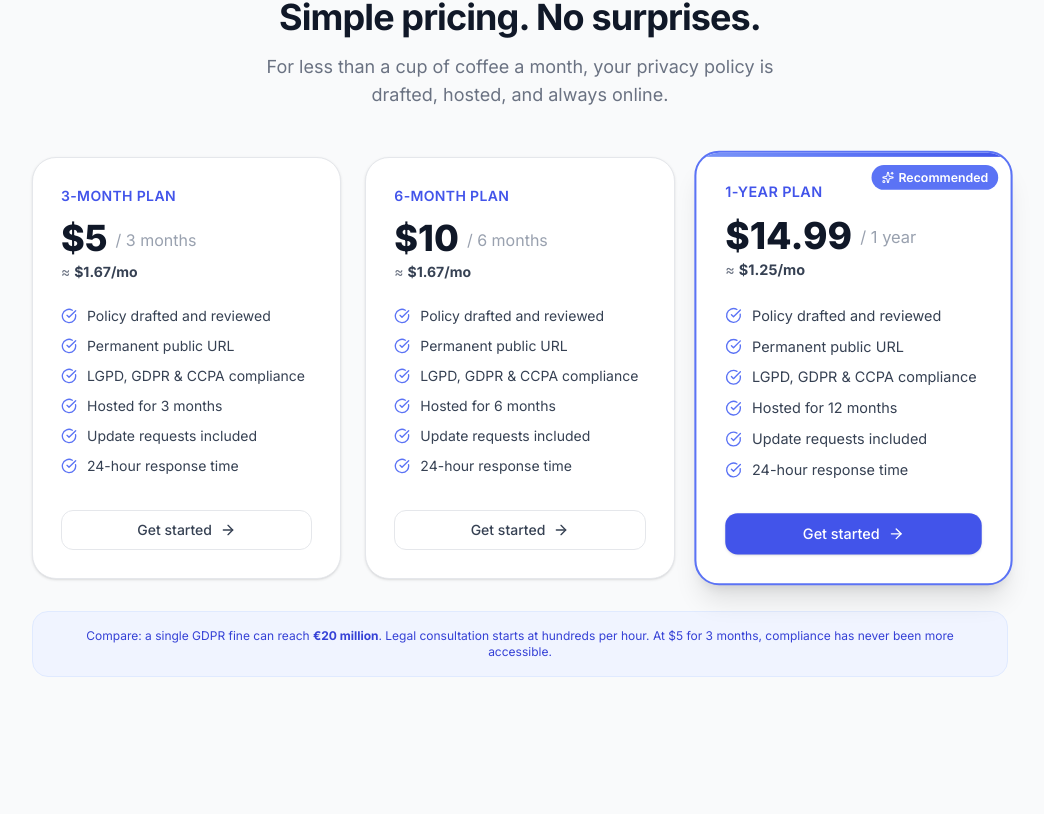
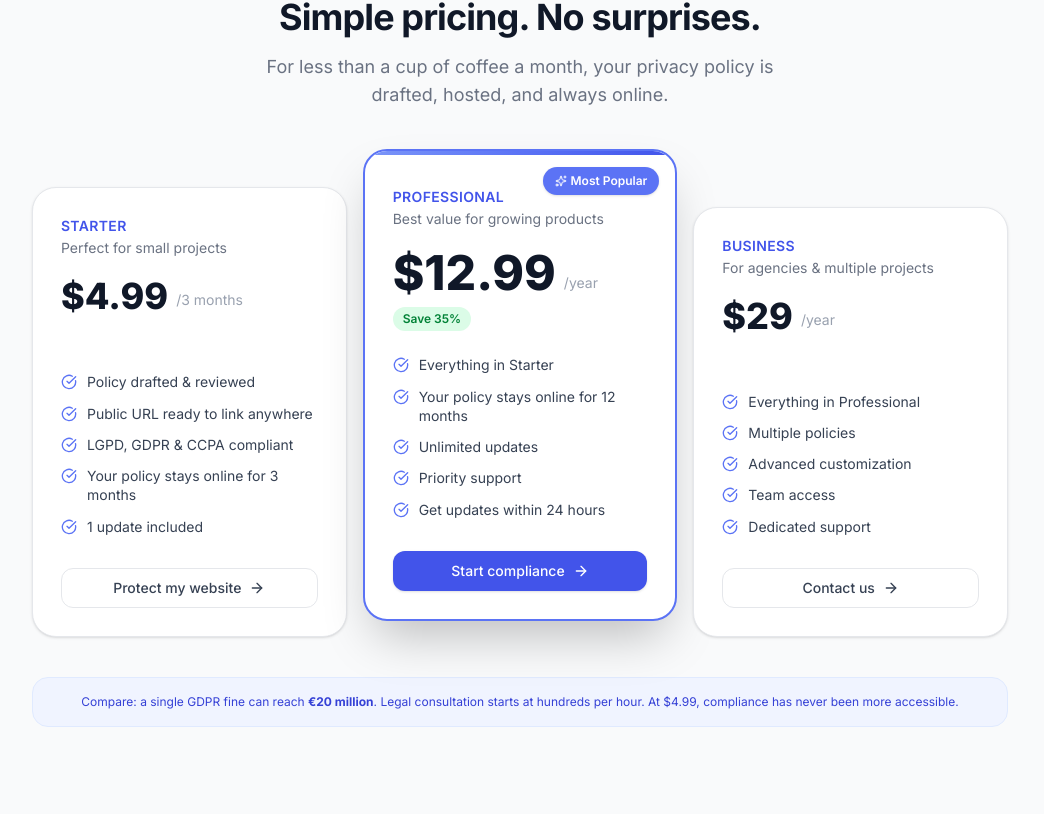
Before and after one commit to Ever-Software/openprivacypolicy, a React (Vite) app: page / in a window 1280 px wide. Shown: the part 3726-4540 px from the top of the page, without its empty margins (120-1164 px from the left). Built offline with nearby package versions, Linux system fonts and the light colour scheme.

Commit message:
update plans

```diff
--- a/src/data/landing.ts
+++ b/src/data/landing.ts
@@ -22,11 +22,14 @@ export interface Testimonial {
 export interface Plan {
   id: string
   label: string
+  subtitle: string
   price: string
   period: string
-  monthly: string
+  savings?: string
   recommended: boolean
+  badge?: string
   features: string[]
+  cta: string
 }
 
 export interface Faq {
@@ -75,59 +78,61 @@ export const TESTIMONIALS: Testimonial[] = [
 
 export const PLANS: Plan[] = [
   {
-    id: '3m',
-    label: '3-Month Plan',
-    price: '$5',
+    id: 'starter',
+    label: 'Starter',
+    subtitle: 'Perfect for small projects',
+    price: '$4.99',
     period: '3 months',
-    monthly: '$1.67/mo',
     recommended: false,
     features: [
-      'Policy drafted and reviewed',
-      'Permanent public URL',
-      'LGPD, GDPR & CCPA compliance',
-      'Hosted for 3 months',
-      'Update requests included',
-      '24-hour response time',
+      'Policy drafted & reviewed',
+      'Public URL ready to link anywhere',
+      'LGPD, GDPR & CCPA compliant',
+      'Your policy stays online for 3 months',
+      '1 update included',
     ],
+    cta: 'Protect my website',
   },
   {
-    id: '6m',
-    label: '6-Month Plan',
-    price: '$10',
-    period: '6 months',
-    monthly: '$1.67/mo',
+    id: 'professional',
+    label: 'Professional',
+    subtitle: 'Best value for growing products',
+    price: '$12.99',
+    period: 'year',
+    savings: 'Save 35%',
+    recommended: true,
+    badge: 'Most Popular',
+    features: [
+      'Everything in Starter',
+      'Your policy stays online for 12 months',
+      'Unlimited updates',
+      'Priority support',
+      'Get updates within 24 hours',
+    ],
+    cta: 'Start compliance',
+  },
+  {
+    id: 'business',
+    label: 'Business',
+    subtitle: 'For agencies & multiple projects',
+    price: '$29',
+    period: 'year',
     recommended: false,
     features: [
-      'Policy drafted and reviewed',
-      'Permanent public URL',
-      'LGPD, GDPR & CCPA compliance',
-      'Hosted for 6 months',
-      'Update requests included',
-      '24-hour response time',
+      'Everything in Professional',
+      'Multiple policies',
+      'Advanced customization',
+      'Team access',
+      'Dedicated support',
     ],
-  },
-  {
-    id: '1y',
-    label: '1-Year Plan',
-    price: '$14.99',
-    period: '1 year',
-    monthly: '$1.25/mo',
-    recommended: true,
-    features: [
-      'Policy drafted and reviewed',
-      'Permanent public URL',
-      'LGPD, GDPR & CCPA compliance',
-      'Hosted for 12 months',
-      'Update requests included',
-      '24-hour response time',
-    ],
+    cta: 'Contact us',
   },
 ]
 
 export const FAQS: Faq[] = [
   {
     q: 'How much does it cost?',
-    a: 'We charge $5 for 3 months of hosting — less than $2 per month. That includes policy drafting, review, publishing, and hosting for the full period. Renewal is just as simple: send us a message.',
+    a: 'Plans start at $4.99 for 3 months. Our most popular Professional plan is $12.99/year — under $1.10 per month. That includes policy drafting, review, publishing, and hosting. Renewal is just as simple: send us a message.',
   },
   {
     q: 'How does the publishing process work?',
--- a/src/data/publicPolicies.ts
+++ b/src/data/publicPolicies.ts
@@ -21,7 +21,7 @@ export const STATIC_POLICIES: StaticPolicy[] = [
     appName: 'OpenPrivacyPolicy',
     companyName: 'Ever Software House',
     contactEmail: 'eversoftwarehouse@gmail.com',
-    lastUpdated: 'May 15, 2026',
+    lastUpdated: 'May 16, 2026',
     sections: [
       {
         id: 'intro',
@@ -61,7 +61,11 @@ We do not use your information to send marketing emails, sell data to third part
       {
         id: 'payments',
         title: 'Payments and Billing',
-        content: `OpenPrivacyPolicy offers a 3-month hosting plan priced at $5.00 USD. This plan covers policy drafting, review, publishing, and hosting for the full three-month period.
+        content: `OpenPrivacyPolicy offers three hosting plans:
+
+• Starter — $4.99 for 3 months. Includes policy drafting, review, publishing, and hosting for three months, with 1 update included.
+• Professional — $12.99 per year. Includes everything in Starter plus 12 months of hosting, unlimited updates, and priority support.
+• Business — $29 per year. Includes everything in Professional plus support for multiple policies, advanced customization, team access, and dedicated support.
 
 Payment processing:
 • Payments are handled by a PCI-compliant third-party payment processor. We do not store full card numbers or sensitive financial credentials on our servers.
@@ -72,7 +76,7 @@ Billing records:
 • These records are kept for up to 5 years as required by law, and are not used for marketing or shared with third parties outside of legal obligations.
 
 Renewal:
-• Hosting plans are not auto-renewed. When your 3-month period is near expiration, you may renew by contacting us again. We will not charge you without an explicit new request.
+• Hosting plans are not auto-renewed. When your plan period is near expiration, you may renew by contacting us again. We will not charge you without an explicit new request.
 
 Refunds:
 • Requests for refunds are evaluated on a case-by-case basis. Contact us at eversoftwarehouse@gmail.com within 7 days of purchase if you believe a refund is warranted.`,
--- a/src/pages/landing/sections/PricingSection.tsx
+++ b/src/pages/landing/sections/PricingSection.tsx
@@ -8,7 +8,7 @@ export function PricingSection() {
   return (
     <section id="pricing" className="py-20 sm:py-28 bg-gray-50 dark:bg-gray-900">
       <div className="max-w-5xl mx-auto px-4 sm:px-6">
-        <div className="text-center mb-12">
+        <div className="text-center mb-14">
           <Badge variant="brand" className="mb-4">Pricing</Badge>
           <h2 className="text-3xl sm:text-4xl font-bold text-gray-900 dark:text-white tracking-tight mb-4">
             Simple pricing. No surprises.
@@ -18,45 +18,58 @@ export function PricingSection() {
           </p>
         </div>
 
-        <div className="grid md:grid-cols-3 gap-6">
+        <div className="grid md:grid-cols-3 gap-4 md:items-end">
           {PLANS.map((plan) => (
             <div
               key={plan.id}
-              className={`relative rounded-3xl overflow-hidden flex flex-col ${
+              className={`relative rounded-3xl overflow-hidden flex flex-col transition-shadow ${
                 plan.recommended
-                  ? 'bg-white dark:bg-gray-800 border-2 border-brand-500 shadow-xl scale-[1.03]'
+                  ? 'bg-white dark:bg-gray-800 border-2 border-brand-500 shadow-2xl md:-translate-y-4'
                   : 'bg-white dark:bg-gray-800 border border-gray-200 dark:border-gray-700 shadow-sm'
               }`}
             >
               {plan.recommended && (
-                <>
-                  <div className="absolute top-0 inset-x-0 h-1 bg-gradient-to-r from-brand-400 via-brand-500 to-brand-600" />
-                  <div className="absolute top-3 right-3">
-                    <span className="inline-flex items-center gap-1 bg-brand-500 text-white text-xs font-semibold px-2.5 py-1 rounded-full">
-                      <Sparkles className="size-3" />
-                      Recommended
-                    </span>
-                  </div>
-                </>
+                <div className="absolute top-0 inset-x-0 h-1 bg-gradient-to-r from-brand-400 via-brand-500 to-brand-600" />
               )}
 
-              <div className="p-7 flex flex-col flex-1">
-                <p className="text-sm font-semibold text-brand-600 dark:text-brand-400 uppercase tracking-wide mb-3">
+              {plan.badge && (
+                <div className="absolute top-4 right-4">
+                  <span className="inline-flex items-center gap-1 bg-brand-500 text-white text-xs font-semibold px-3 py-1.5 rounded-full shadow-sm">
+                    <Sparkles className="size-3" />
+                    {plan.badge}
+                  </span>
+                </div>
+              )}
+
+              <div className={`p-7 flex flex-col flex-1 ${plan.recommended ? 'pt-9' : ''}`}>
+                <p className="text-sm font-semibold text-brand-600 dark:text-brand-400 uppercase tracking-wide mb-0.5">
                   {plan.label}
                 </p>
-                <div className="flex items-end gap-2 mb-1">
-                  <span className="text-4xl font-black text-gray-900 dark:text-white">{plan.price}</span>
-                  <span className="text-gray-400 mb-1.5">/ {plan.period}</span>
-                </div>
-                <p className="text-sm text-gray-500 dark:text-gray-400 mb-6">
-                  ≈ <strong className="text-gray-700 dark:text-gray-300">{plan.monthly}</strong>
+                <p className="text-sm text-gray-500 dark:text-gray-400 mb-5">
+                  {plan.subtitle}
                 </p>
 
-                <div className="space-y-2.5 mb-8 flex-1">
+                <div className="mb-6">
+                  <div className="flex items-end gap-2">
+                    <span className={`font-black text-gray-900 dark:text-white leading-none ${plan.recommended ? 'text-5xl' : 'text-4xl'}`}>
+                      {plan.price}
+                    </span>
+                    <span className="text-gray-400 mb-1 text-sm">/{plan.period}</span>
+                  </div>
+                  {plan.savings ? (
+                    <span className="inline-block mt-2.5 bg-green-100 dark:bg-green-900/30 text-green-700 dark:text-green-400 text-xs font-semibold px-2.5 py-1 rounded-full">
+                      {plan.savings}
+                    </span>
+                  ) : (
+                    <div className="mt-2.5 h-6" />
+                  )}
+                </div>
+
+                <div className="space-y-3 mb-8 flex-1">
                   {plan.features.map((f) => (
-                    <div key={f} className="flex items-center gap-2.5">
-                      <CheckCircle className="size-4 text-brand-500 flex-shrink-0" />
-                      <span className="text-sm text-gray-700 dark:text-gray-300">{f}</span>
+                    <div key={f} className="flex items-start gap-2.5">
+                      <CheckCircle className="size-4 text-brand-500 flex-shrink-0 mt-0.5" />
+                      <span className="text-sm text-gray-700 dark:text-gray-300 leading-snug">{f}</span>
                     </div>
                   ))}
                 </div>
@@ -68,7 +81,7 @@ export function PricingSection() {
                     className="w-full"
                     rightIcon={<ArrowRight className="size-4" />}
                   >
-                    Get started
+                    {plan.cta}
                   </Button>
                 </a>
               </div>
@@ -76,9 +89,9 @@ export function PricingSection() {
           ))}
         </div>
 
-        <div className="mt-8 bg-brand-50 dark:bg-brand-900/20 rounded-2xl px-6 py-4 border border-brand-100 dark:border-brand-800">
+        <div className="mt-10 bg-brand-50 dark:bg-brand-900/20 rounded-2xl px-6 py-4 border border-brand-100 dark:border-brand-800">
           <p className="text-xs text-brand-700 dark:text-brand-300 text-center">
-            Compare: a single GDPR fine can reach <strong>€20 million</strong>. Legal consultation starts at hundreds per hour. At $5 for 3 months, compliance has never been more accessible.
+            Compare: a single GDPR fine can reach <strong>€20 million</strong>. Legal consultation starts at hundreds per hour. At $4.99, compliance has never been more accessible.
           </p>
         </div>
       </div>
```
